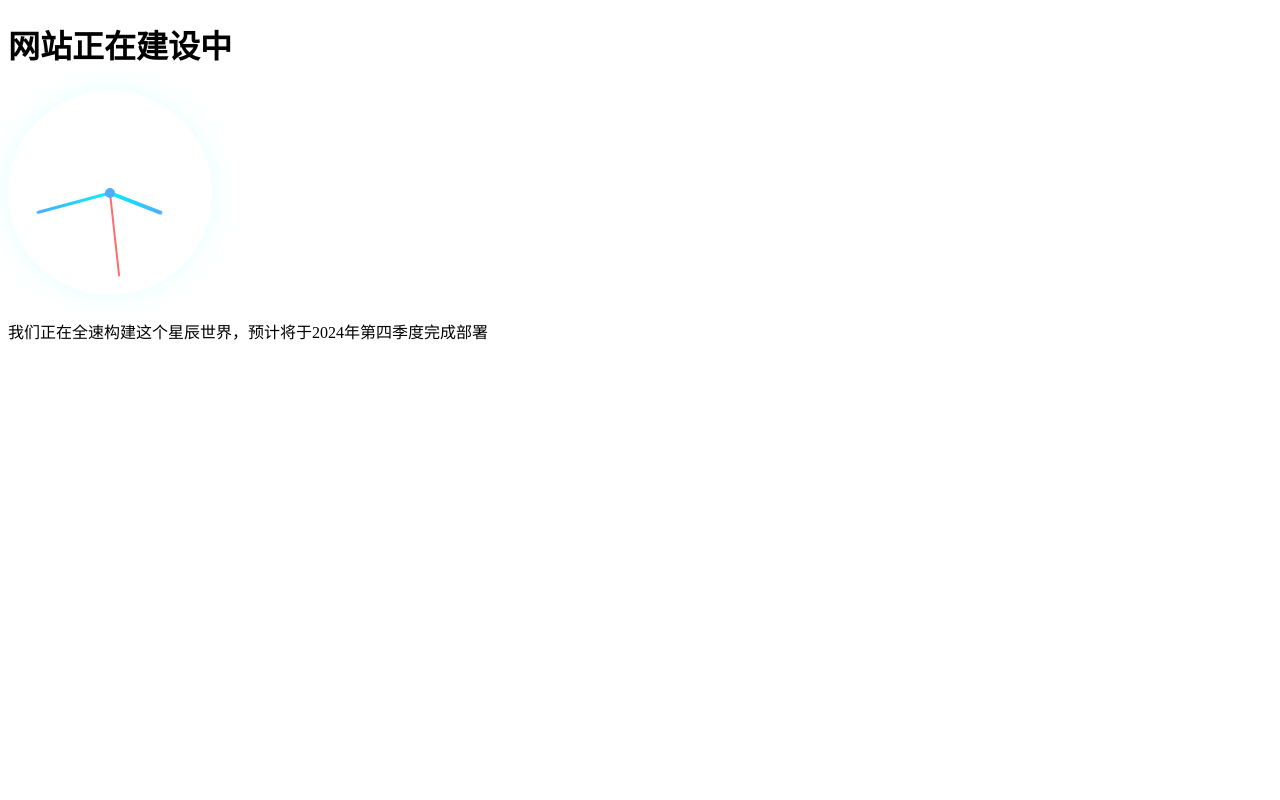
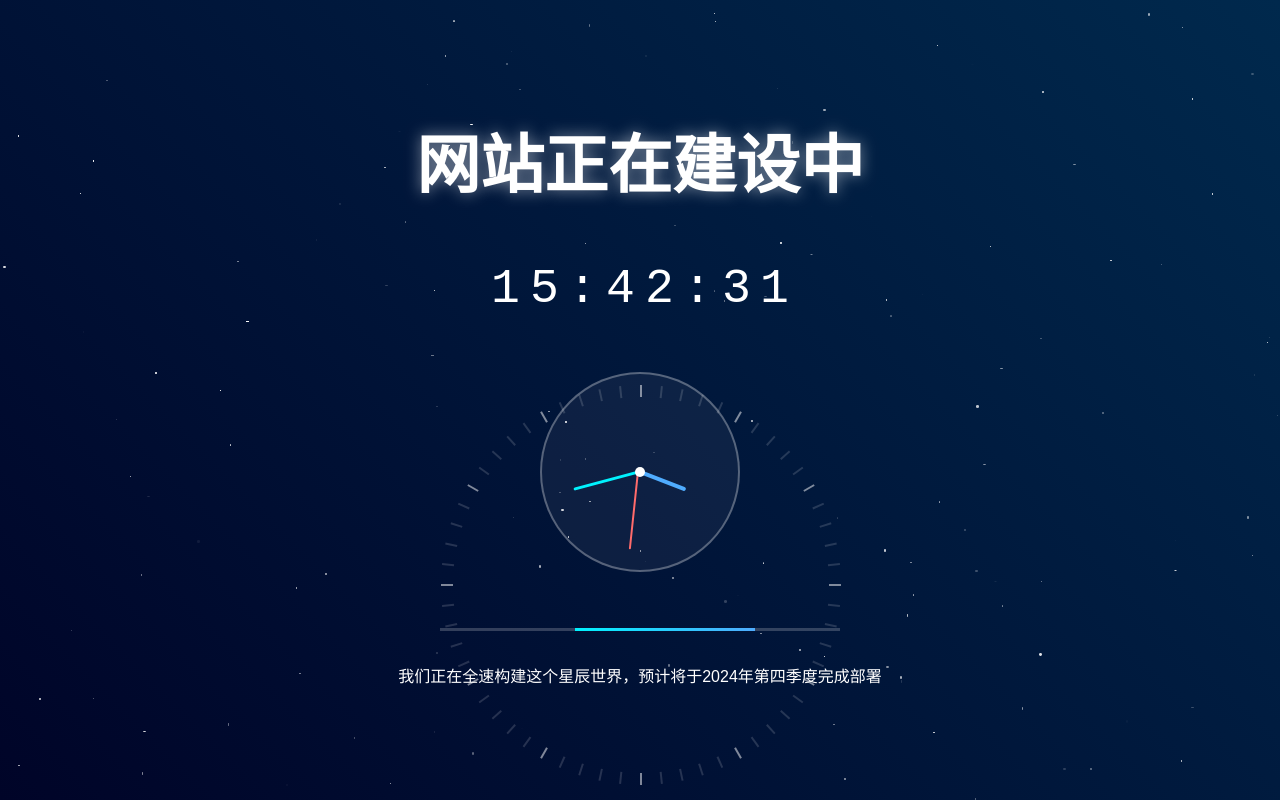
Before and after one commit to sz20000/bict, a plain HTML site: page index.html in a window 1280 px wide. Drawn offline with Linux system fonts and the light colour scheme.

Commit message:
更新 index.html

```diff
--- a/index.html
+++ b/index.html
@@ -2,15 +2,72 @@
 <html lang="zh-CN">
 <head>
     <meta charset="UTF-8">
-    <meta name="viewport" content="width=device-width, initial-scale=1.0, maximum-scale=1.0, user-scalable=no">
+    <meta name="viewport" content="width=device-width, initial-scale=1.0">
     <title>网站建设中 | 星辰之旅</title>
     <style>
-        /* 修复后的样式 */
-        .container {
-            /* 确保容器层级最高 */
-            z-index: 2;
+        /* 基础样式 */
+        * {
+            margin: 0;
+            padding: 0;
+            box-sizing: border-box;
         }
 
+        body {
+            min-height: 100vh;
+            background: linear-gradient(45deg, #000428, #00294d);
+            font-family: Arial, sans-serif;
+            overflow: hidden;
+        }
+
+        /* 星空背景 */
+        .stars {
+            position: fixed;
+            width: 100%;
+            height: 100%;
+            pointer-events: none;
+        }
+
+        /* 主容器 */
+        .container {
+            position: relative;
+            z-index: 2;
+            display: flex;
+            flex-direction: column;
+            align-items: center;
+            justify-content: center;
+            min-height: 100vh;
+            color: white;
+            text-align: center;
+            padding: 20px;
+        }
+
+        /* 文字样式 */
+        h1 {
+            font-size: clamp(2rem, 8vw, 4rem);
+            margin-bottom: 3vh;
+            text-shadow: 0 0 15px rgba(255,255,255,0.5);
+        }
+
+        /* 数字时钟 */
+        .time {
+            font-size: clamp(1.5rem, 6vw, 3rem);
+            font-family: 'Courier New', monospace;
+            margin: 4vh 0;
+            display: flex;
+            gap: 0.2em;
+        }
+
+        .time span {
+            display: inline-block;
+            animation: heartbeat 1.2s infinite;
+        }
+
+        @keyframes heartbeat {
+            0%, 100% { transform: scale(1); }
+            50% { transform: scale(1.15); }
+        }
+
+        /* 模拟时钟 */
         .analog-clock {
             width: min(40vw, 200px);
             height: min(40vw, 200px);
@@ -19,8 +76,6 @@
             position: relative;
             margin: 3vh 0;
             background: rgba(255,255,255,0.05);
-            box-shadow: 0 0 30px rgba(0,242,254,0.1);
-            backdrop-filter: blur(5px);
         }
 
         .clock-hand {
@@ -28,38 +83,35 @@
             bottom: 50%;
             left: 50%;
             transform-origin: bottom;
+            transform: translateX(-50%);
             background: white;
-            border-radius: 2px;
-            transition: transform 0.3s cubic-bezier(0.4, 0, 0.2, 1);
+            border-radius: 3px;
         }
 
         .hour-hand {
             width: 4px;
-            height: 28%;
-            background: linear-gradient(to top, #00f2fe, #4facfe);
-            transform: translateX(-50%);
+            height: 25%;
+            background: #4facfe;
         }
 
         .minute-hand {
             width: 3px;
-            height: 38%;
-            background: linear-gradient(to top, #00f2fe, #4facfe);
-            transform: translateX(-50%);
+            height: 35%;
+            background: #00f2fe;
         }
 
         .second-hand {
             width: 2px;
-            height: 42%;
+            height: 40%;
             background: #ff6b6b;
-            transform: translateX(-50%);
-            z-index: 2;
+            transform-origin: bottom left;
         }
 
         .clock-center {
             position: absolute;
             width: 10px;
             height: 10px;
-            background: #4facfe;
+            background: #fff;
             border-radius: 50%;
             top: 50%;
             left: 50%;
@@ -72,20 +124,42 @@
             width: 2px;
             height: 12px;
             background: rgba(255,255,255,0.5);
-            transform-origin: 50% 230%;
             left: 50%;
-            top: 5%;
+            top: 6%;
+            transform-origin: 50% 200px;
         }
 
+        /* 进度条 */
+        .progress-bar {
+            width: min(80vw, 400px);
+            height: 3px;
+            background: rgba(255,255,255,0.2);
+            margin: 4vh 0;
+            overflow: hidden;
+        }
+
+        .progress {
+            width: 45%;
+            height: 100%;
+            background: linear-gradient(90deg, #00f2fe, #4facfe);
+            animation: progress 2s infinite linear;
+        }
+
+        @keyframes progress {
+            0% { transform: translateX(-100%); }
+            100% { transform: translateX(250%); }
+        }
+
+        /* 移动端适配 */
         @media (max-width: 768px) {
             .analog-clock {
                 width: 180px;
                 height: 180px;
             }
 
-            .hour-hand { height: 25%; }
-            .minute-hand { height: 35%; }
-            .second-hand { height: 38%; }
+            .clock-mark {
+                transform-origin: 50% 90px;
+            }
         }
     </style>
 </head>
@@ -96,7 +170,6 @@
         <h1>网站正在建设中</h1>
         <div class="time" id="time"></div>
 
-        <!-- 修复后的时钟结构 -->
         <div class="analog-clock" id="analogClock">
             <div class="clock-hand hour-hand" id="hourHand"></div>
             <div class="clock-hand minute-hand" id="minuteHand"></div>
@@ -111,65 +184,82 @@
     </div>
 
     <script>
-        // 修复后的时钟逻辑
+        // 生成星空
+        function createStars() {
+            const container = document.getElementById('stars');
+            container.innerHTML = '';
+            for(let i = 0; i < 150; i++) {
+                const star = document.createElement('div');
+                star.style.cssText = `
+                    position: absolute;
+                    left: ${Math.random() * 100}%;
+                    top: ${Math.random() * 100}%;
+                    width: ${Math.random() * 3}px;
+                    height: ${Math.random() * 3}px;
+                    background: white;
+                    border-radius: 50%;
+                    opacity: ${Math.random()};
+                    animation: twinkle ${2 + Math.random() * 3}s infinite;
+                `;
+                container.appendChild(star);
+            }
+        }
+
+        // 生成时钟刻度
         function createClockMarks() {
             const clock = document.getElementById('analogClock');
-            // 清空旧刻度
-            const existingMarks = document.querySelectorAll('.clock-mark');
-            existingMarks.forEach(mark => mark.remove());
-
-            // 生成新刻度
             for(let i = 0; i < 60; i++) {
                 const mark = document.createElement('div');
                 mark.className = 'clock-mark';
                 mark.style.transform = `rotate(${i * 6}deg)`;
                 mark.style.opacity = i % 5 === 0 ? '1' : '0.3';
-                mark.style.height = i % 15 === 0 ? '15px' : '10px';
-                mark.style.top = i % 15 === 0 ? '3%' : '5%';
                 clock.appendChild(mark);
             }
         }
 
+        // 更新时间
+        function updateTime() {
+            const now = new Date();
+            const timeString = now.toLocaleTimeString('zh-CN', {
+                hour12: false,
+                hour: '2-digit',
+                minute: '2-digit',
+                second: '2-digit'
+            });
+            document.getElementById('time').innerHTML =
+                timeString.split('').map(c => `<span>${c}</span>`).join('');
+        }
+
+        // 更新模拟时钟
         function updateAnalogClock() {
             const now = new Date();
+            const hours = now.getHours() % 12;
+            const minutes = now.getMinutes();
+            const seconds = now.getSeconds();
             const milliseconds = now.getMilliseconds();
-            const seconds = now.getSeconds() + milliseconds / 1000;
-            const minutes = now.getMinutes() + seconds / 60;
-            const hours = (now.getHours() % 12) + minutes / 60;
 
-            // 添加平滑过渡
+            const hourDeg = (hours * 30) + (minutes * 0.5);
+            const minuteDeg = (minutes * 6) + (seconds * 0.1);
+            const secondDeg = (seconds * 6) + (milliseconds * 0.006);
+
+            document.getElementById('hourHand').style.transform =
+                `translateX(-50%) rotate(${hourDeg}deg)`;
+            document.getElementById('minuteHand').style.transform =
+                `translateX(-50%) rotate(${minuteDeg}deg)`;
             document.getElementById('secondHand').style.transform =
-                `translateX(-50%) rotate(${seconds * 6}deg)`;
-            document.getElementById('minuteHand').style.transform =
-                `translateX(-50%) rotate(${minutes * 6}deg)`;
-            document.getElementById('hourHand').style.transform =
-                `translateX(-50%) rotate(${hours * 30}deg)`;
+                `translateX(-50%) rotate(${secondDeg}deg)`;
 
             requestAnimationFrame(updateAnalogClock);
         }
 
-        // 初始化函数
+        // 初始化
         function init() {
             createStars();
             createClockMarks();
             updateTime();
             updateAnalogClock();
             setInterval(updateTime, 1000);
-
-            // 窗口调整监听
-            let resizeTimer;
-            window.addEventListener('resize', () => {
-                clearTimeout(resizeTimer);
-                resizeTimer = setTimeout(() => {
-                    createStars();
-                    createClockMarks();
-                }, 200);
-            });
         }
-
-        // 星空生成函数（保持不变）
-        function createStars() { /* 同之前代码 */ }
-        function updateTime() { /* 同之前代码 */ }
 
         init();
     </script>
```
